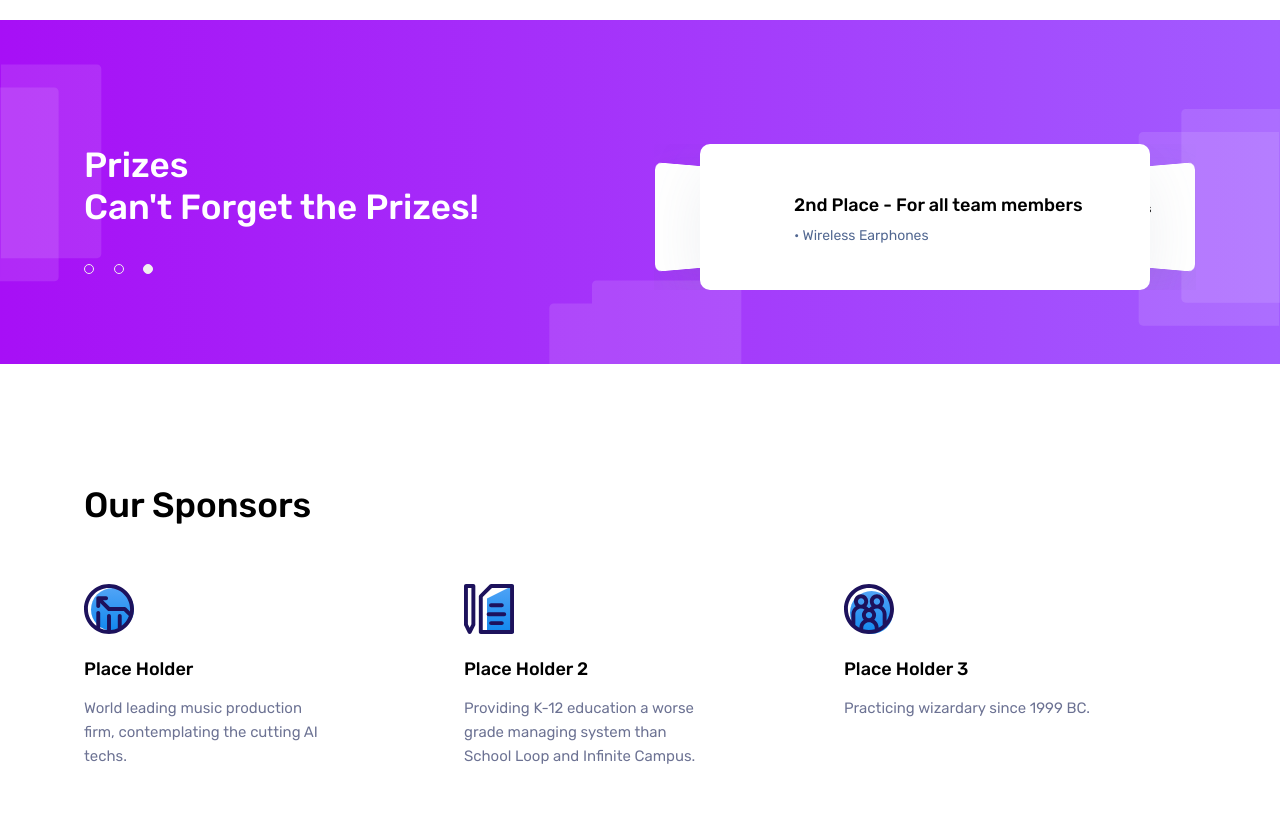
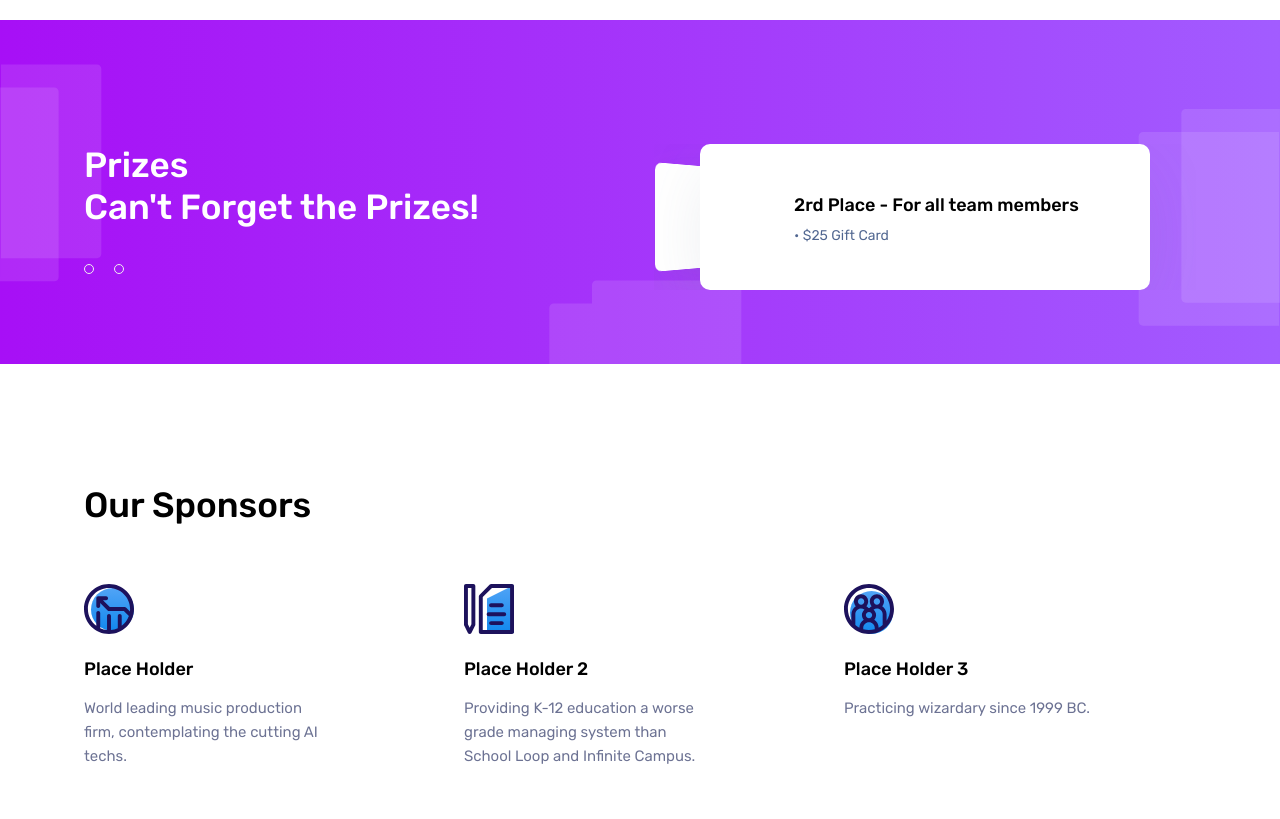
Before and after one commit to RedBlueBird/Ruminate, a website: page index.html in a window 1280 px wide. Shown: the part 2047-2866 px from the top of the page. Drawn offline with Linux system fonts and the light colour scheme.

Commit message:
changed prizes

```diff
--- a/index.html
+++ b/index.html
@@ -312,9 +312,6 @@
 								<li class="flipster-custom-nav-item">
 									<a href="javascript:;" class="flipster-custom-nav-link"  title="1"></a>
 								</li>
-								<li class="flipster-custom-nav-item">
-									<a href="javascript:;" class="flipster-custom-nav-link active" title="2"></a>
-								</li>
 							</ul>
 						</div>
 						<div class="col-sm-6" data-aos="fade-up">
@@ -323,18 +320,12 @@
 									<li>
 										<div class="testimonial-item">
 											<h6 class="testimonial-author">1st Place - For all team members</h6>
-											<p class="testimonial-destination">• Gaming Mouse</p>
+											<p class="testimonial-destination">• Wireless Headphone</p>
 										</div>
 									</li>
 									<li>
 										<div class="testimonial-item">
-											<h6 class="testimonial-author">2nd Place - For all team members</h6>
-											<p class="testimonial-destination">• Wireless Earphones</p>
-										</div>
-									</li>
-									<li>
-										<div class="testimonial-item">
-											<h6 class="testimonial-author">3rd Place - For all team members</h6>
+											<h6 class="testimonial-author">2rd Place - For all team members</h6>
 											<p class="testimonial-destination">• $25 Gift Card</p>
 										</div>
 									</li>
```
